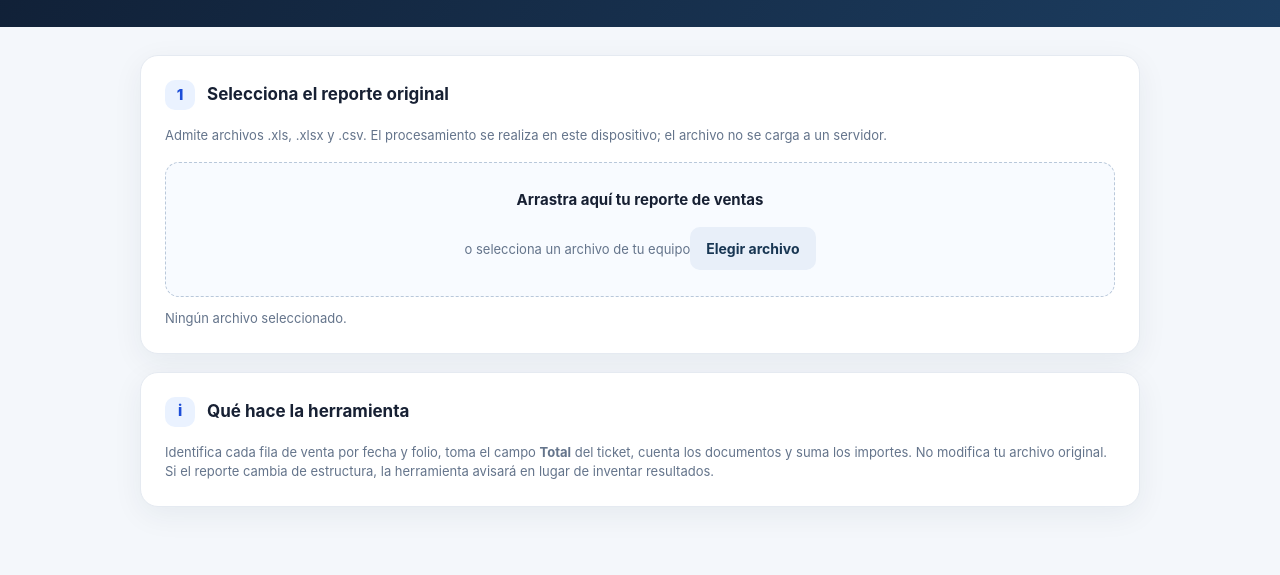
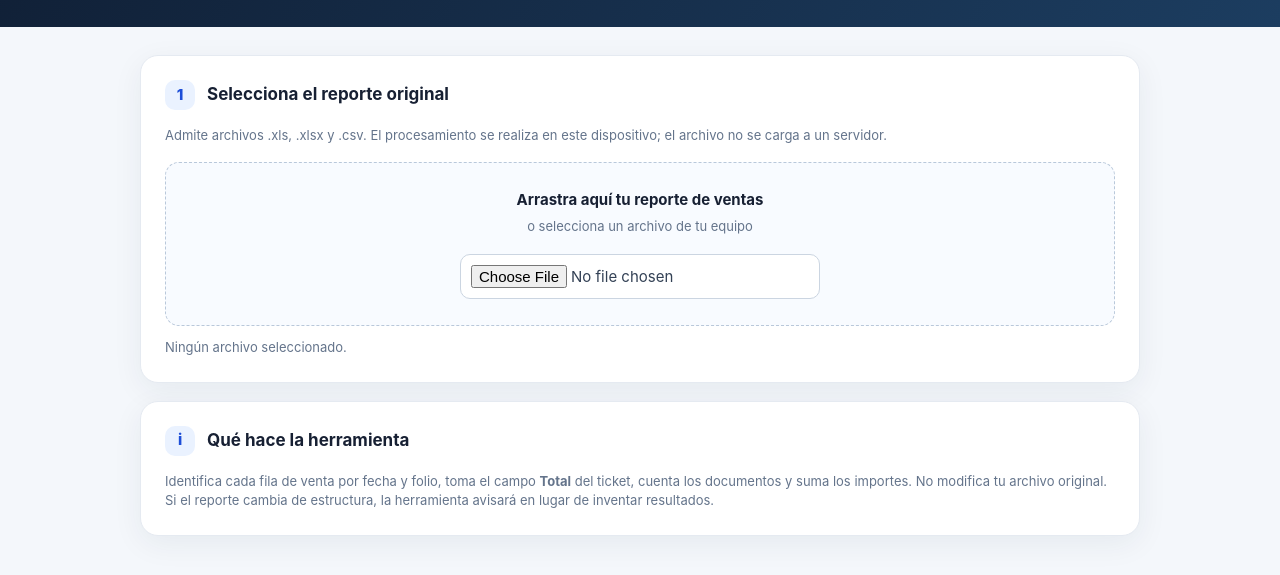
Before and after one commit to erickramonsanchez8-maker/automatizacionNyA, a plain HTML site: page index.html in a window 1280 px wide. Shown: the part 143-718 px from the top of the page. Drawn offline with Linux system fonts and the light colour scheme.

Commit message:
Fix file selection UI and add spreadsheet library fallback

```diff
--- a/index.html
+++ b/index.html
@@ -4,7 +4,7 @@
 <meta charset="utf-8">
 <meta name="viewport" content="width=device-width,initial-scale=1">
 <title>NyA · Resumen de ventas</title>
-<script src="https://cdn.jsdelivr.net/npm/xlsx@0.18.5/dist/xlsx.full.min.js"></script>
+<script src="https://cdn.jsdelivr.net/npm/xlsx@0.18.5/dist/xlsx.full.min.js" onerror="this.onerror=null;this.src='https://unpkg.com/xlsx@0.18.5/dist/xlsx.full.min.js'"></script>
 <style>
 :root{--navy:#14243a;--blue:#2563eb;--cyan:#dbeafe;--ink:#172033;--muted:#64748b;--line:#e5eaf1;--bg:#f4f7fb;--white:#fff;--green:#087e5b}
 *{box-sizing:border-box}body{margin:0;background:var(--bg);color:var(--ink);font:15px/1.5 Inter,ui-sans-serif,system-ui,-apple-system,"Segoe UI",sans-serif}
@@ -12,7 +12,7 @@ header{background:linear-gradient(120deg,#101f35,#1c3d60);color:#fff;padding:30p
 header small{color:#a9c4e4;letter-spacing:.14em;text-transform:uppercase;font-weight:700;font-size:11px}header h1{margin:8px 0 3px;font-size:clamp(25px,4vw,36px);letter-spacing:-.04em}header p{margin:0;color:#c5d5e8}
 main{max-width:1040px;margin:28px auto;padding:0 20px 60px}.card{background:#fff;border:1px solid var(--line);border-radius:18px;padding:24px;box-shadow:0 8px 30px #132b4510;margin-bottom:18px}
 .step{display:flex;gap:12px;align-items:center;margin-bottom:16px}.num{width:30px;height:30px;border-radius:10px;background:#eaf2ff;color:#1d4ed8;display:grid;place-items:center;font-weight:800}.step h2{font-size:17px;margin:0}.hint{color:var(--muted);font-size:13px;margin:5px 0 16px}
-.drop{border:1.5px dashed #b9c8da;background:#f8fbff;border-radius:14px;padding:26px;text-align:center;transition:.2s}.drop.drag{border-color:var(--blue);background:#eff6ff}.drop strong{display:block;margin-bottom:4px}.drop input{display:none}.filebtn,.primary,.secondary{border:0;border-radius:10px;padding:11px 16px;font-weight:700;cursor:pointer;font-size:14px}.filebtn{display:inline-block;background:#e8eff9;color:#183653;margin-top:12px}.primary{background:var(--blue);color:white}.primary:disabled{opacity:.4;cursor:not-allowed}.secondary{background:#edf2f7;color:#1f344d}
+.drop{border:1.5px dashed #b9c8da;background:#f8fbff;border-radius:14px;padding:26px;text-align:center;transition:.2s}.drop.drag{border-color:var(--blue);background:#eff6ff}.drop strong{display:block;margin-bottom:4px}.drop input[type=file]{display:block;width:100%;max-width:360px;margin:16px auto 0;padding:10px;background:#fff;border:1px solid #cbd5e1;border-radius:10px;color:#334155;font:inherit;cursor:pointer}.filebtn,.primary,.secondary{border:0;border-radius:10px;padding:11px 16px;font-weight:700;cursor:pointer;font-size:14px}.filebtn{display:inline-block;background:#e8eff9;color:#183653;margin-top:12px}.primary{background:var(--blue);color:white}.primary:disabled{opacity:.4;cursor:not-allowed}.secondary{background:#edf2f7;color:#1f344d}
 .filemeta{margin-top:12px;color:var(--muted);font-size:13px}.stats{display:grid;grid-template-columns:repeat(4,1fr);gap:12px;margin:18px 0}.stat{padding:16px;background:#f8fafc;border:1px solid var(--line);border-radius:13px}.stat span{display:block;color:var(--muted);font-size:12px}.stat b{font-size:21px;letter-spacing:-.03em}.actions{display:flex;gap:10px;flex-wrap:wrap;align-items:center}.status{font-size:13px;color:var(--green);margin-left:auto}.error{color:#b42318}.tablewrap{overflow:auto;border:1px solid var(--line);border-radius:12px}table{border-collapse:collapse;width:100%;font-size:13px;min-width:440px}th,td{padding:10px 13px;text-align:left;border-bottom:1px solid var(--line)}th{background:#f8fafc;color:#53657b;font-size:11px;text-transform:uppercase;letter-spacing:.06em}td:last-child,th:last-child{text-align:right;font-variant-numeric:tabular-nums}.totalrow{font-weight:800;background:#f8fafc}.foot{font-size:12px;color:var(--muted);margin-top:14px}.hidden{display:none!important}
 @media(max-width:760px){.stats{grid-template-columns:repeat(2,1fr)}}
 @media(max-width:600px){header{padding:24px 20px}.card{padding:18px}.stats{grid-template-columns:1fr}.status{width:100%;margin:4px 0 0}}
@@ -24,7 +24,7 @@ main{max-width:1040px;margin:28px auto;padding:0 20px 60px}.card{background:#fff
 <section class="card">
  <div class="step"><span class="num">1</span><h2>Selecciona el reporte original</h2></div>
  <p class="hint">Admite archivos .xls, .xlsx y .csv. El procesamiento se realiza en este dispositivo; el archivo no se carga a un servidor.</p>
- <div class="drop" id="drop"><strong>Arrastra aquí tu reporte de ventas</strong><span style="color:#64748b;font-size:13px">o selecciona un archivo de tu equipo</span><label class="filebtn" for="file">Elegir archivo</label><input id="file" type="file" accept=".xls,.xlsx,.xlsm,.csv"></div>
+ <div class="drop" id="drop"><strong>Arrastra aquí tu reporte de ventas</strong><span style="color:#64748b;font-size:13px">o selecciona un archivo de tu equipo</span><input id="file" type="file" accept=".xls,.xlsx,.xlsm,.csv"></div>
  <div class="filemeta" id="filemeta">Ningún archivo seleccionado.</div>
 </section>
 <section class="card hidden" id="result">
@@ -82,6 +82,7 @@ async function loadFile(file){
  if(!file)return;
  $('filemeta').textContent='Leyendo '+file.name+'…';$('result').classList.add('hidden');$('status').textContent='';
  try{
+  if(!window.XLSX)throw new Error('No se pudo cargar el lector de Excel. Revisa tu conexión a internet y vuelve a intentarlo.');
   const data=await file.arrayBuffer();
   const wb=XLSX.read(data,{type:'array',cellDates:true});
   const ws=wb.Sheets[wb.SheetNames[0]];
@@ -100,7 +101,7 @@ async function loadFile(file){
  }catch(e){resultData=null;$('filemeta').innerHTML='<span class="error">'+escapeHtml(e.message||'No se pudo leer el archivo.')+'</span>'}
 }
 function escapeHtml(s){return String(s).replace(/[&<>"']/g,c=>({'&':'&amp;','<':'&lt;','>':'&gt;','"':'&quot;',"'":'&#39;'}[c]))}
-$('file').addEventListener('change',e=>loadFile(e.target.files[0]));
+$('file').addEventListener('change',e=>{const file=e.target.files&&e.target.files[0];if(file)loadFile(file);});
 const drop=$('drop');
 drop.addEventListener('dragover',e=>{e.preventDefault();drop.classList.add('drag')});
 drop.addEventListener('dragleave',()=>drop.classList.remove('drag'));
```
